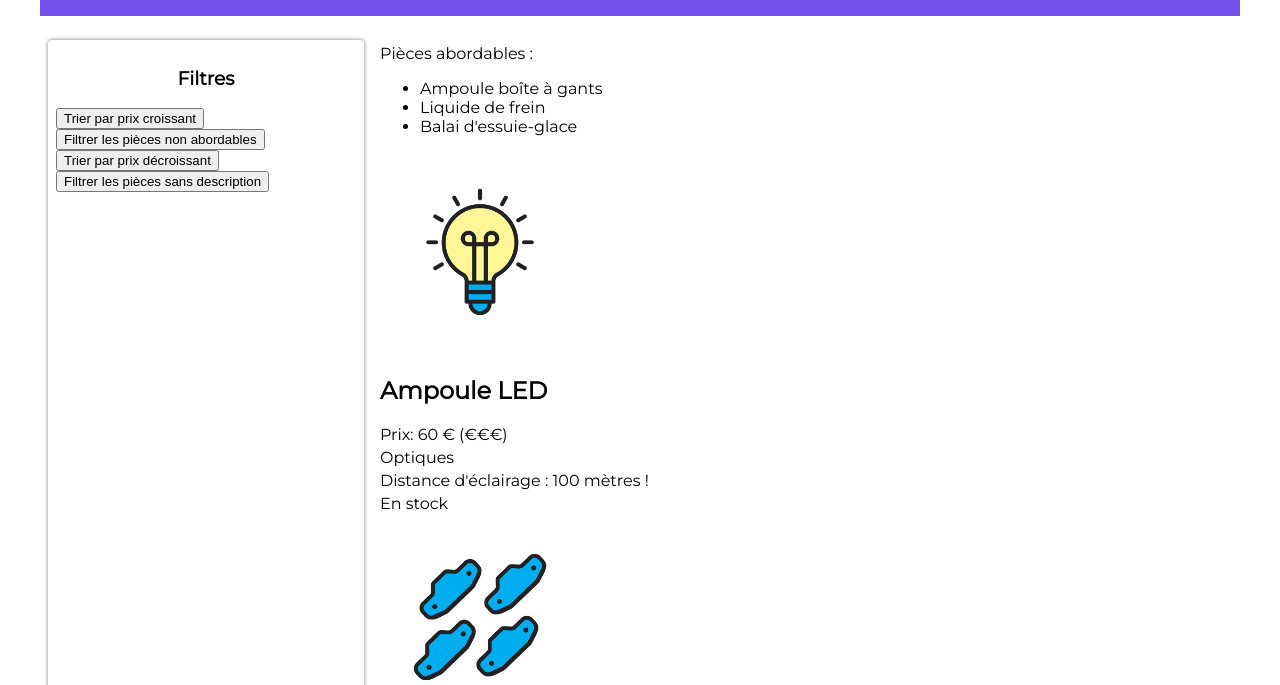
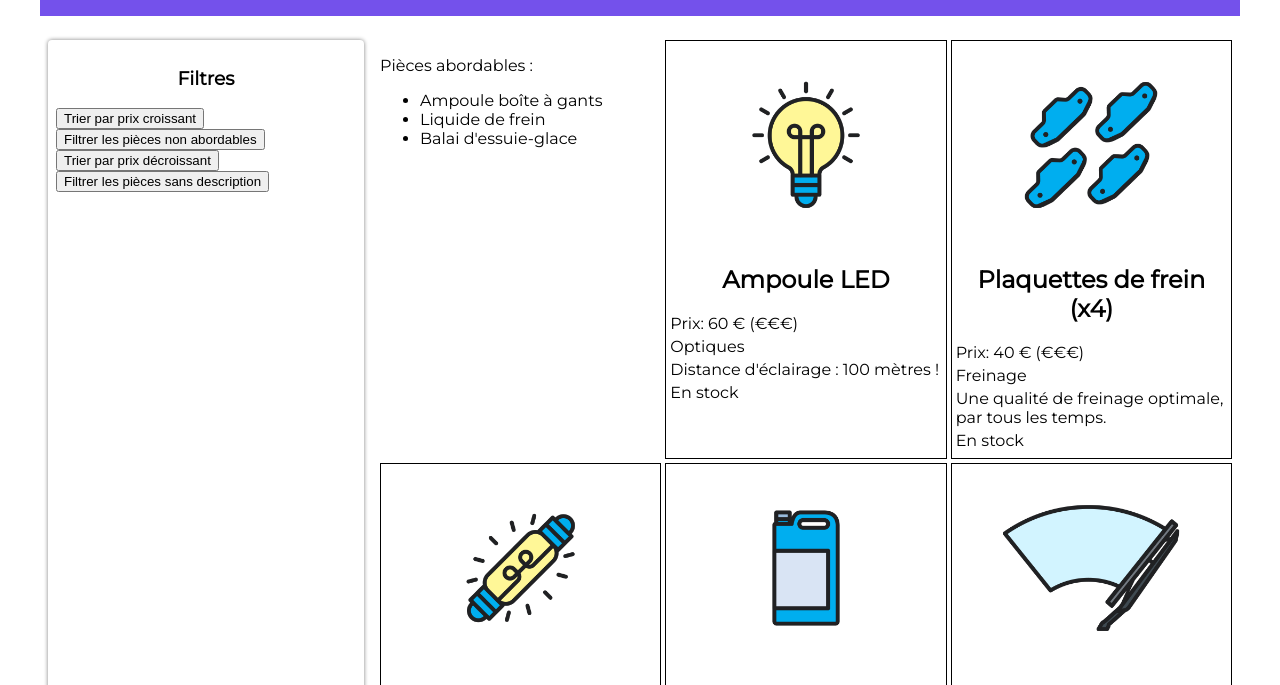
Before and after one commit to theopen4/frontendjs, a website: page Frontend/index.html in a window 1280 px wide. Shown: the part 98-783 px from the top of the page. Drawn offline with Linux system fonts and the light colour scheme.

Commit message:
new code js

```diff
--- a/Frontend/styles.css
+++ b/Frontend/styles.css
@@ -45,11 +45,24 @@ main {
 .fiches {
 	flex: 1;
 	margin: 8px;
+	display: grid;
+	grid-template-columns: repeat(3, 1fr);
+	gap: 4px;
 }
-.fiches img {
+.fiches article {
+	border: 1px solid black;
+	padding: 4px;
+}
+.fiches article img {
+	display: block;
+	margin-left: auto;
+	margin-right: auto;
 	max-width: 200px;
 }
-.fiches p {
+.fiches article p {
 	margin-top: 4px;
 	margin-bottom: 4px;
 }
+.fiches article h2 {
+	text-align: center;
+}
```
Also changed, not shown: Frontend/pieces.js (+10 -12 lines).
